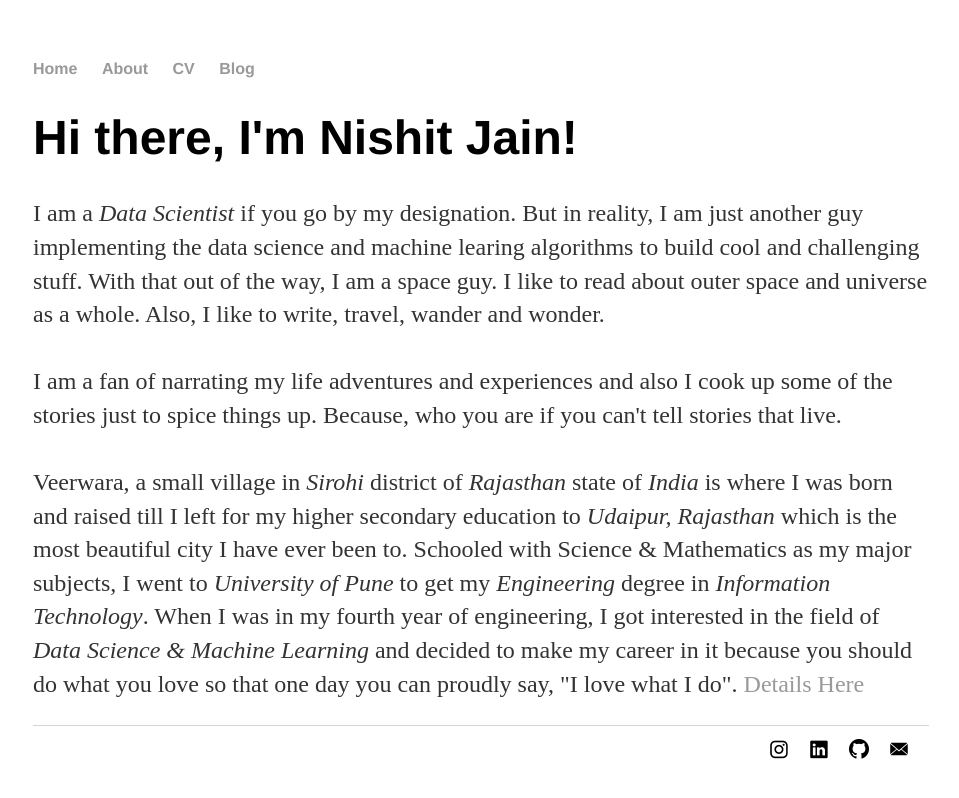
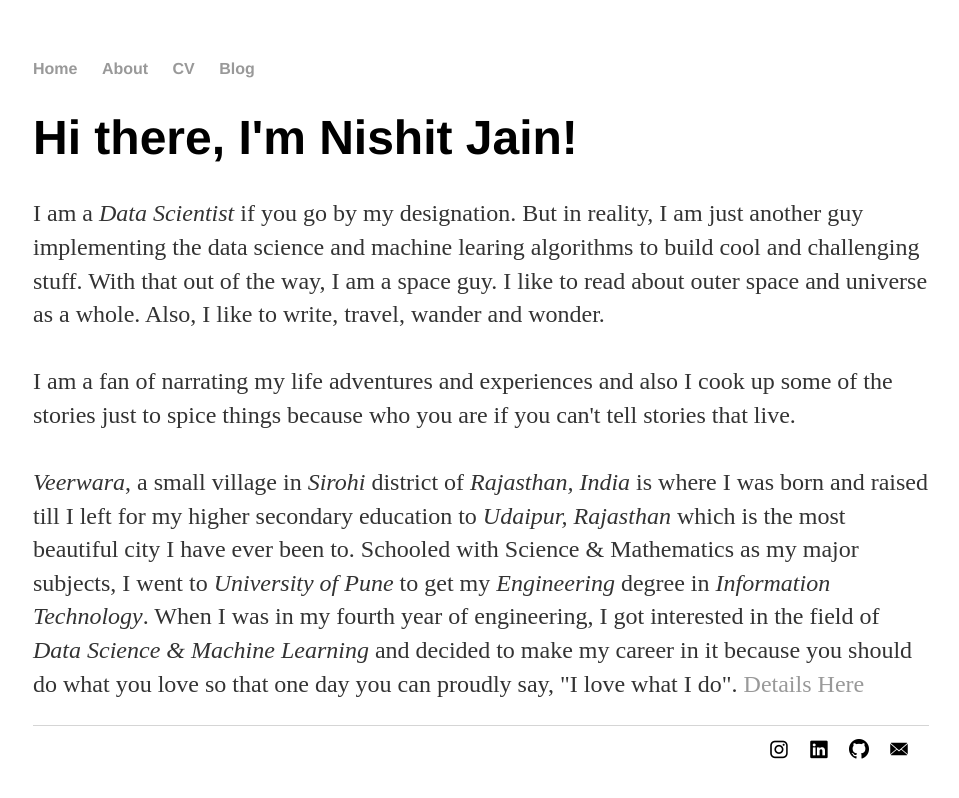
Before and after one commit to nishitjain/nishitjain.github.io, a Jekyll site: the page built from index.html, in a window 1280 px wide. Shown: the top 798 px of the page, without its empty margins (159-1118 px from the left). Built offline with Jekyll 4.4.1, drawn with Linux system fonts in a browser that asks for light colours.

Commit message:
Update index.html

```diff
--- a/index.html
+++ b/index.html
@@ -4,5 +4,5 @@ title: Nishit Jain, Data Scientist
 ---
 <div class="blurb">
 	<h1>Hi there, I'm Nishit Jain!</h1>
-	<p>I am a <em>Data Scientist</em> if you go by my designation. But in reality, I am just another guy implementing the data science and machine learing algorithms to build cool and challenging stuff. With that out of the way, I am a space guy. I like to read about outer space and universe as a whole. Also, I like to write, travel, wander and wonder.<br><br> I am a fan of narrating my life adventures and experiences and also I cook up some of the stories just to spice things up. Because, who you are if you can't tell stories that live.<br><br>Veerwara, a small village in <em>Sirohi</em> district of <em>Rajasthan</em> state of <em>India</em> is where I was born and raised till I left for my higher secondary education to <em>Udaipur, Rajasthan</em> which is the most beautiful city I have ever been to. Schooled with Science & Mathematics as my major subjects, I went to <em>University of Pune</em> to get my <em>Engineering</em> degree in <em>Information Technology</em>. When I was in my fourth year of engineering, I got interested in the field of <em>Data Science & Machine Learning</em> and decided to make my career in it because you should do what you love so that one day you can proudly say, "I love what I do".  <a href="/about">Details Here</a></p>
+	<p>I am a <em>Data Scientist</em> if you go by my designation. But in reality, I am just another guy implementing the data science and machine learing algorithms to build cool and challenging stuff. With that out of the way, I am a space guy. I like to read about outer space and universe as a whole. Also, I like to write, travel, wander and wonder.<br><br> I am a fan of narrating my life adventures and experiences and also I cook up some of the stories just to spice things because who you are if you can't tell stories that live.<br><br><em>Veerwara</em>, a small village in <em>Sirohi</em> district of <em>Rajasthan, India</em> is where I was born and raised till I left for my higher secondary education to <em>Udaipur, Rajasthan</em> which is the most beautiful city I have ever been to. Schooled with Science & Mathematics as my major subjects, I went to <em>University of Pune</em> to get my <em>Engineering</em> degree in <em>Information Technology</em>. When I was in my fourth year of engineering, I got interested in the field of <em>Data Science & Machine Learning</em> and decided to make my career in it because you should do what you love so that one day you can proudly say, "I love what I do".  <a href="/about">Details Here</a></p>
 </div><!-- /.blurb -->
```
